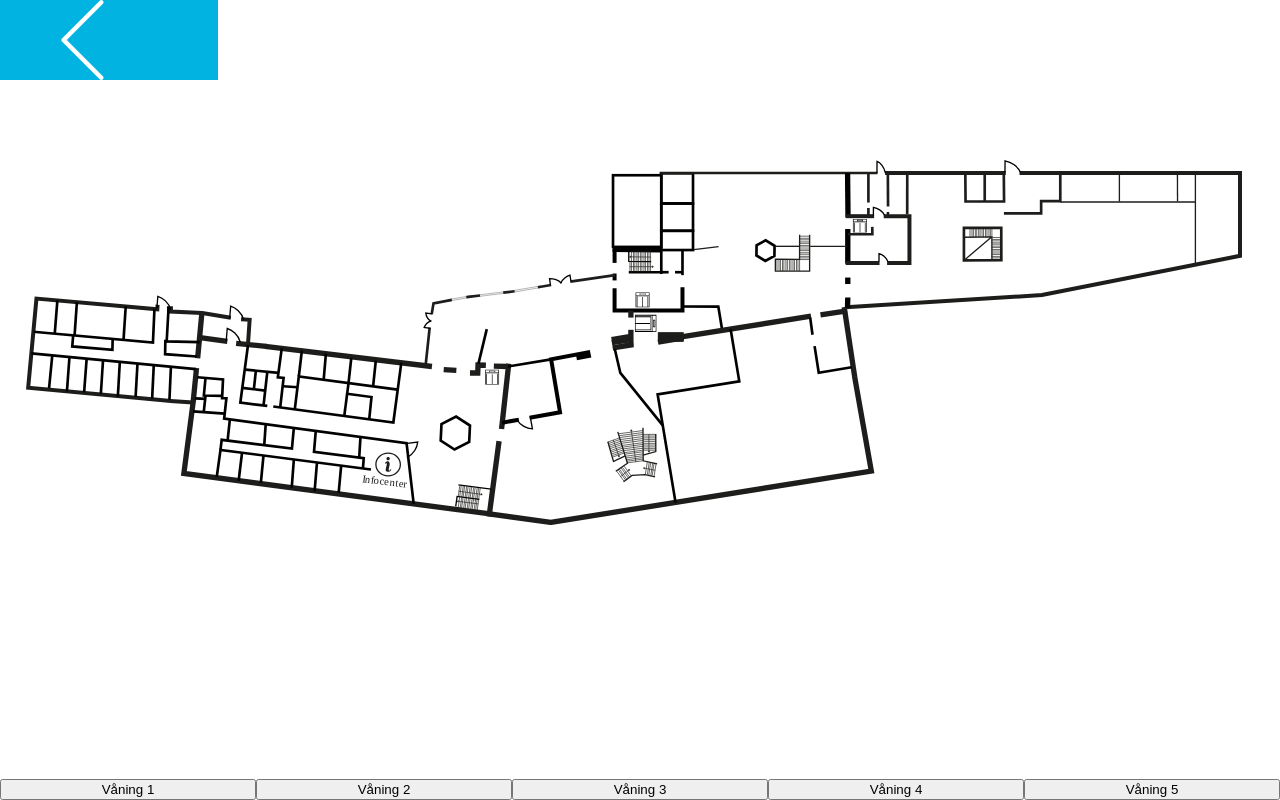
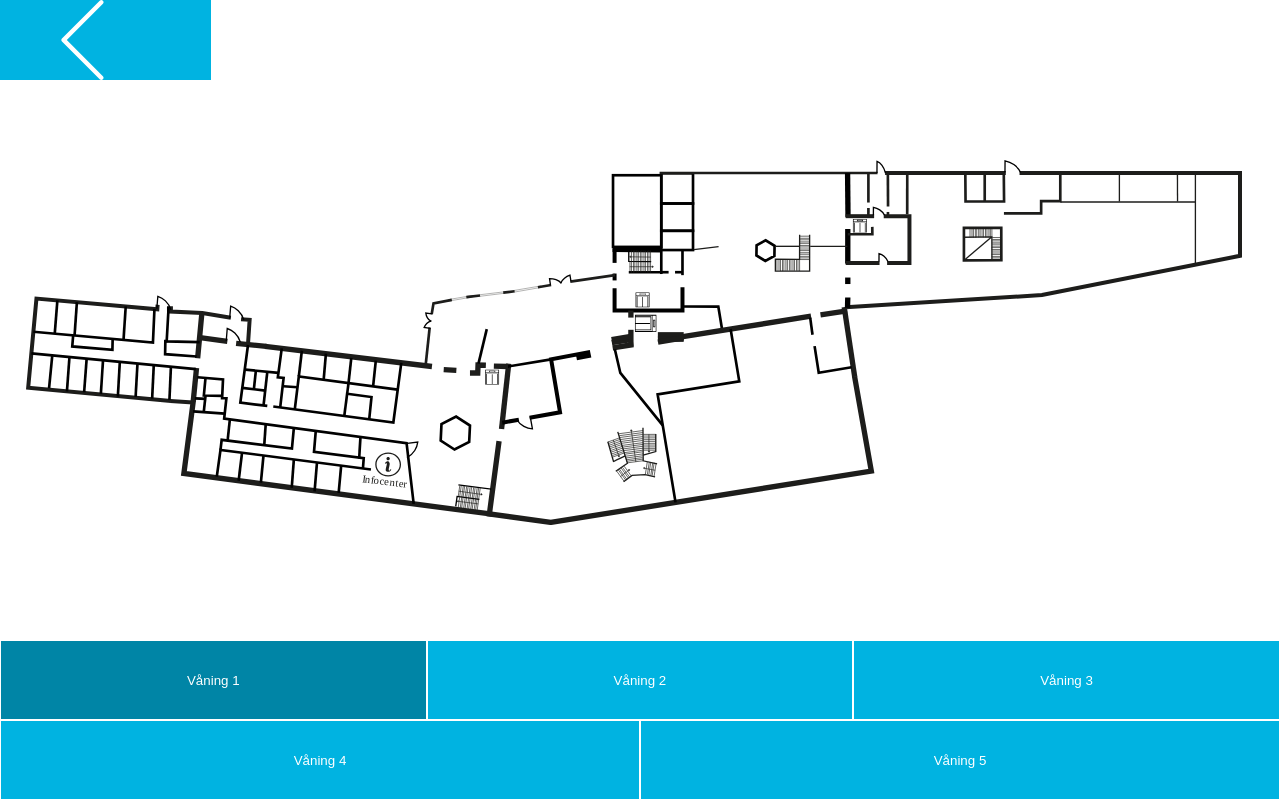
Before and after one commit to eLdOchLagor/atlius, a React (Create React App) app: page /map/Kakenhus in a window 1280 px wide. Built offline with nearby package versions, Linux system fonts and the light colour scheme.

Commit message:
Massa quality of life changes

```diff
--- a/src/App.css
+++ b/src/App.css
@@ -85,24 +85,57 @@ svg {
     outline: none;
 
 }
-
-
 #tillbakaKnapp {
     color: black;
     background-color: #00B3E1;
     height: 10vh;
-    width: 17vw;
+    width: 16.5vw;
     position: absolute;
 }
 
 /*Våningsknapparna på /map/ */
 #floorContainer{
   position: absolute;
-  bottom: 0;
-  width: 100%;
+  bottom: 0%;
+  width: 100vw;
 }
 
+
+body [style*="fill: rgb(0, 179, 225);"] {
+  animation: fade 2s;
+  animation-iteration-count: 5;
+  animation-direction: alternate;
+}
+
+@keyframes fade {
+  0% {
+    opacity: 0;
+  }
+  100% {
+    opacity: 1;
+  }
+}
+
+/*skapa css variabel*/
+
 #floorContainer button{
-  width: 20%;
-  float: left;
+  float:left;
+  margin:0%;
+  height:10vh;
+  background-color: #00B3E1;
+  color: white;
+  border: 1px solid white;
 }
+
+#floorContainer button:focus{
+  background-color: #0085a6;
+  outline: none;
+}
+
+#floorContainer button:nth-child(-n+3){
+  width: 33.33vw;
+}
+
+#floorContainer button:nth-child(n+4){
+  width: 50vw;
+}
--- a/src/LocationDetails.js
+++ b/src/LocationDetails.js
@@ -48,7 +48,7 @@ function LocationDetails(){
 
     useEffect(() => {
         if(room){
-            document.querySelector("#"+roomName).style.fill = "#00B3E1";
+            document.querySelector("#"+roomName).style.fill="#00B3E1";
         }
         }, []);
 
@@ -93,7 +93,7 @@ function LocationDetails(){
             {mapName=='Tappan' &&
             <>
                 <div id='floorContainer'>
-                <button onClick={() => changeFloor("TP3")}>Våning 3</button>
+                <button autoFocus onClick={() => changeFloor("TP3")}>Våning 3</button>
                 <button onClick={() => changeFloor("TP4")}>Våning 4</button>
                 <button onClick={() => changeFloor("TP5")}>Våning 5</button>
                 </div>
@@ -102,7 +102,7 @@ function LocationDetails(){
             {mapName=='Kakenhus' &&
             <>
                 <div id='floorContainer'>
-                <button onClick={() => changeFloor("K1")}>Våning 1</button>
+                <button autoFocus onClick={() => changeFloor("K1")}>Våning 1</button>
                 <button onClick={() => changeFloor("K2")}>Våning 2</button>
                 <button onClick={() => changeFloor("K3")}>Våning 3</button>
                 <button onClick={() => changeFloor("K4")}>Våning 4</button>
```
Also changed, not shown: src/maps/startPage.svg.
